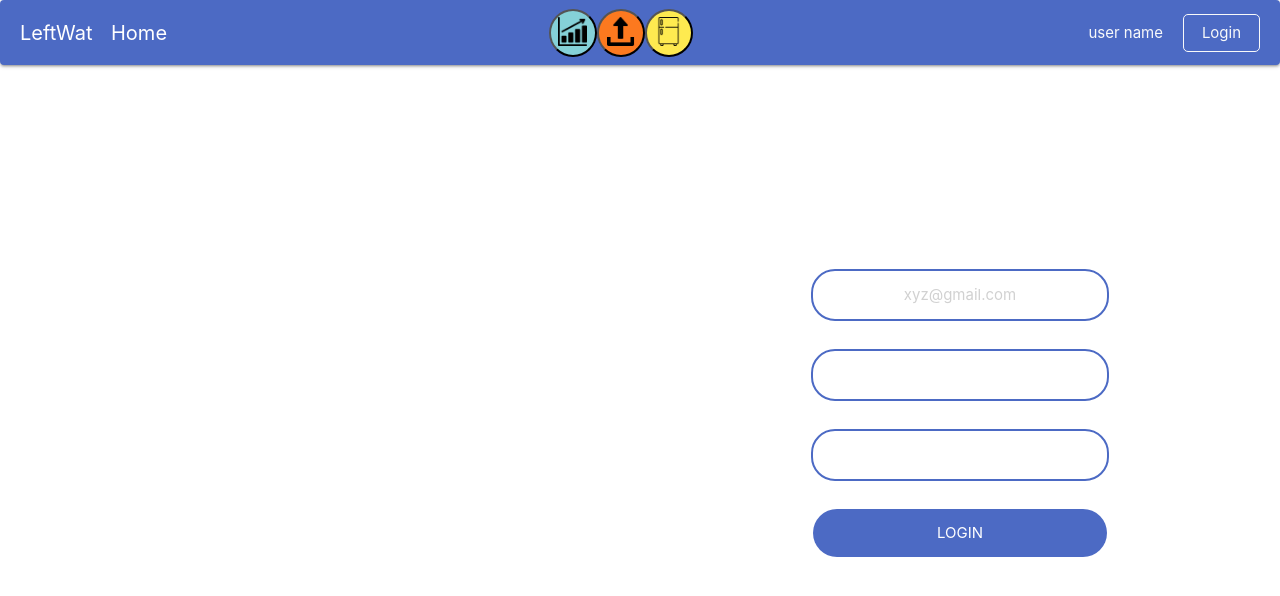
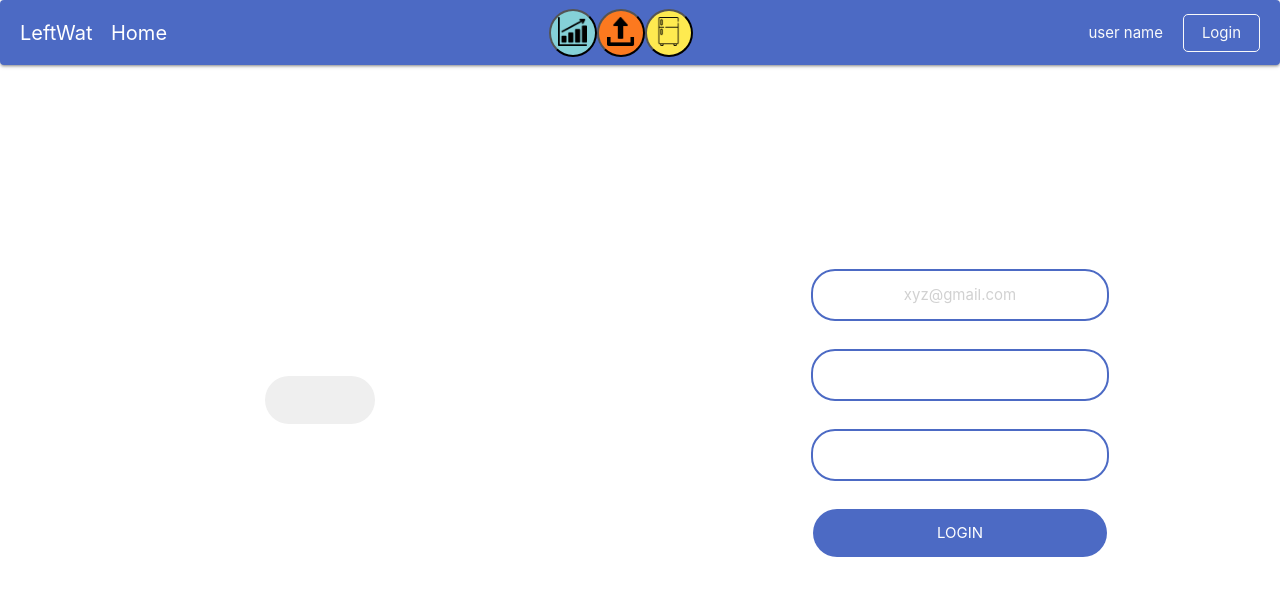
Before and after one commit to Ancazo/leftwat, a React (Create React App) app: page / in a window 1280 px wide. Shown: the top 596 px of the page. Built offline with nearby package versions, Linux system fonts and the light colour scheme.

Commit message:
small button component

```diff
--- /dev/null
+++ b/src/Components/SmallButton/smallButton.css
@@ -0,0 +1,13 @@
+.smallButton {
+    border-radius: 1.6rem;
+    border: 0ch;
+    font-size: 1rem;
+    width: 8.6vw;
+    height: 6vh;
+    color:white;
+    text-transform: uppercase;
+}
+
+.smallButton:hover {
+    opacity: 0.5;
+}
--- /dev/null
+++ b/src/Components/SmallButton/smallButton.jsx
@@ -0,0 +1,10 @@
+import React from 'react'
+import './smallButton.css'
+
+export const SmallButton = (props) => {
+    return (
+        <div className = 'row'>
+            <button className={`smallButton ${props.style}`}>{props.text}</button>
+        </div>
+    )
+}
--- a/src/Components/index.js
+++ b/src/Components/index.js
@@ -4,3 +4,4 @@ export * from './FormTextField'
 export * from './TopNavBar'
 export * from './SplitPage'
 export * from './FormPage'
+export * from './SmallButton/smallButton'
--- a/src/Pages/Landing/index.jsx
+++ b/src/Pages/Landing/index.jsx
@@ -1,5 +1,5 @@
 import React from "react";
-import {TopNavBar,SplitPage,FormPage} from "../../Components";
+import {TopNavBar,SplitPage,FormPage,SmallButton} from "../../Components";
 import {buttonStyling} from './styles.module.scss'
 
 const LandingPage = () => {
@@ -9,7 +9,7 @@ const LandingPage = () => {
 
         <SplitPage>
             <div id = 'split-left' className = 'row'>
-
+                <SmallButton />
             </div>
 
             <div id = 'split-right'>
```
